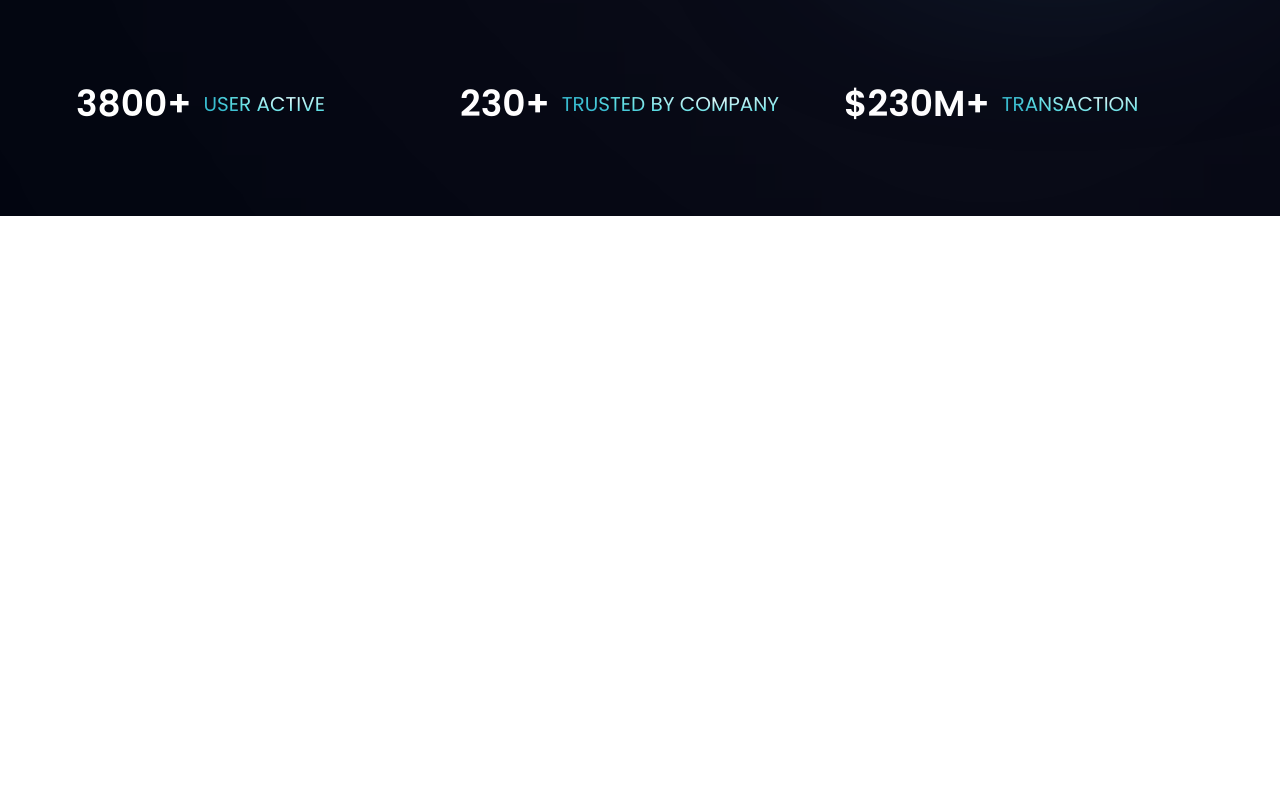
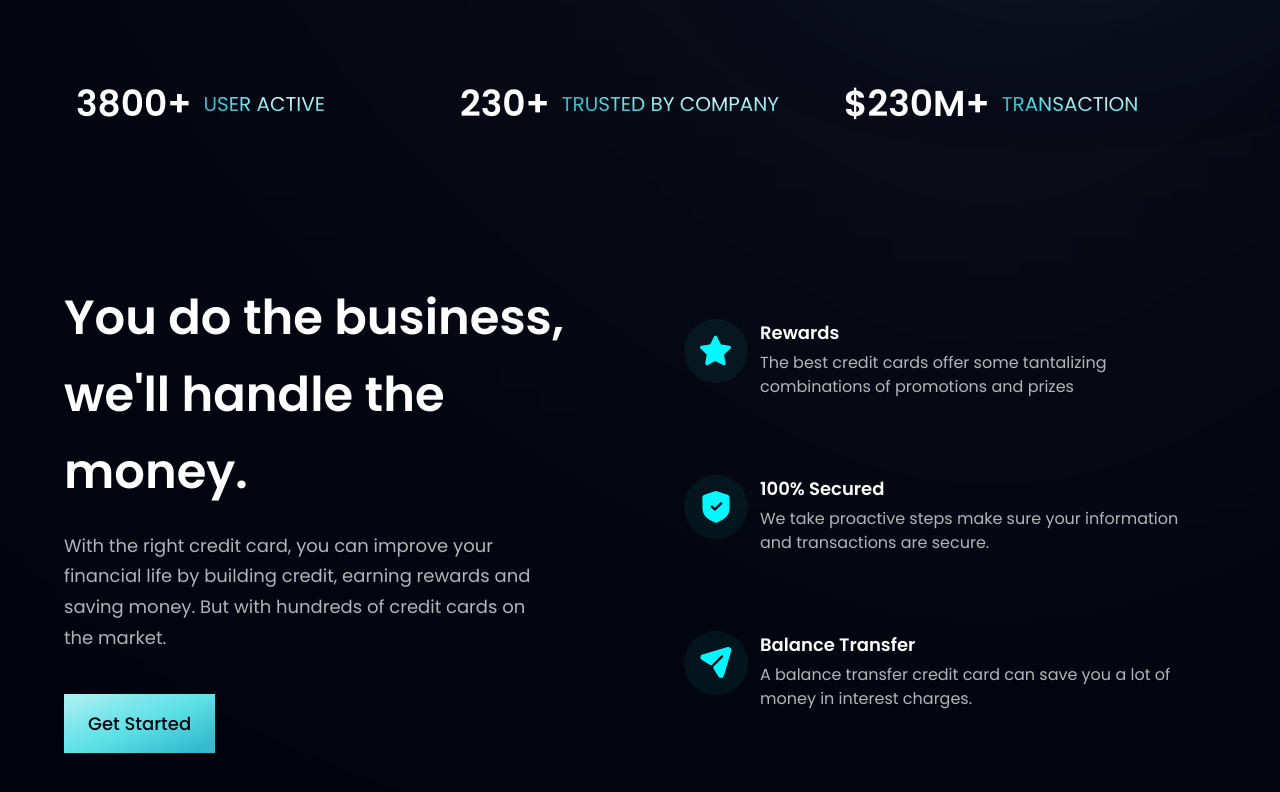
Before and after one commit to nhui98/HooBank, a React (Vite) app: page / in a window 1280 px wide. Shown: the part 716-1508 px from the top of the page. Before the commit the page ends 932 px from the top, so only its background shows below. Built offline with nearby package versions, Linux system fonts and the light colour scheme.

Commit message:
feat: business component and story

```diff
--- a/src/App.tsx
+++ b/src/App.tsx
@@ -1,4 +1,5 @@
 import {
+  Business,
   // Billing,
   // Business,
   // CardDeal,
@@ -32,6 +33,7 @@ function App() {
       <div className={`bg-primary ${s.paddingX} ${s.flexStart}`}>
         <div className={`${s.boxWidth}`}>
           <Stats />
+          <Business />
         </div>
       </div>
     </div>
--- /dev/null
+++ b/src/components/Business/Business.tsx
@@ -0,0 +1,56 @@
+import { features } from "../../constants";
+import s, { layout } from "../../style";
+import Button from "../Button/Button";
+
+interface FeatureCardProps {
+  id: string;
+  icon: string;
+  title: string;
+  content: string;
+  index: number;
+}
+
+const FeatureCard = ({ id, content, icon, title, index }: FeatureCardProps) => (
+  <div
+    className={`flex flex-row p-6 rounded-2xl ${
+      index !== features.length - 1 ? "mb-6" : "mb-0"
+    } feature-card`}
+  >
+    <div
+      className={`w-[64px] h-[64px] rounded-full ${s.flexCenter} bg-dimBlue`}
+    >
+      <img src={icon} alt="icon" className="w-1/2 h-1/2 object-contain" />
+    </div>
+    <div className="flex-1 flex flex-col ml-3">
+      <h4 className="font-poppins font-semibold text-white text-lg mb-1">
+        {title}
+      </h4>
+      <p className="font-poppins text-dimWhite text-base mb-1">{content}</p>
+    </div>
+  </div>
+);
+
+export default function Business() {
+  return (
+    <div className={layout.section}>
+      <div className={layout.sectionInfo}>
+        <h2 className={s.heading2}>
+          You do the business, <br className="sm:block hidden" /> we&apos;ll
+          handle the money.
+        </h2>
+        <p className={`${s.paragraph} max-w-[470px] mt-5`}>
+          With the right credit card, you can improve your financial life by
+          building credit, earning rewards and saving money. But with hundreds
+          of credit cards on the market.
+        </p>
+        <Button styles="mt-10" />
+      </div>
+
+      <div className={`${layout.sectionImg} flex-col`}>
+        {features.map((feature, i) => (
+          <FeatureCard key={feature.id} {...feature} index={i} />
+        ))}
+      </div>
+    </div>
+  );
+}
--- /dev/null
+++ b/src/components/Button/Button.tsx
@@ -0,0 +1,14 @@
+interface ButtonProps {
+  styles: string;
+}
+
+export default function Button({ styles }: ButtonProps) {
+  return (
+    <button
+      type="button"
+      className={`py-4 px-6 bg-blue-gradient font-poppins font-medium text-[18px] text-primary outline-none ${styles}`}
+    >
+      Get Started
+    </button>
+  );
+}
--- a/src/components/index.ts
+++ b/src/components/index.ts
@@ -1,5 +1,5 @@
 // import Billing from "./Billing/Billing";
-// import Business from "./Business/Business";
+import Business from "./Business/Business";
 // import CardDeal from "./CardDeal/CardDeal";
 // import Clients from "./Clients/Clients";
 // import CTA from "./CTA/CTA";
@@ -11,7 +11,7 @@ import Stats from "./Stats/Stats";
 
 export {
   // Billing,
-  // Business,
+  Business,
   // CardDeal,
   // Clients,
   // CTA,
```
Also changed, not shown: 1 other file (tests, documents, lock files or other folders).
